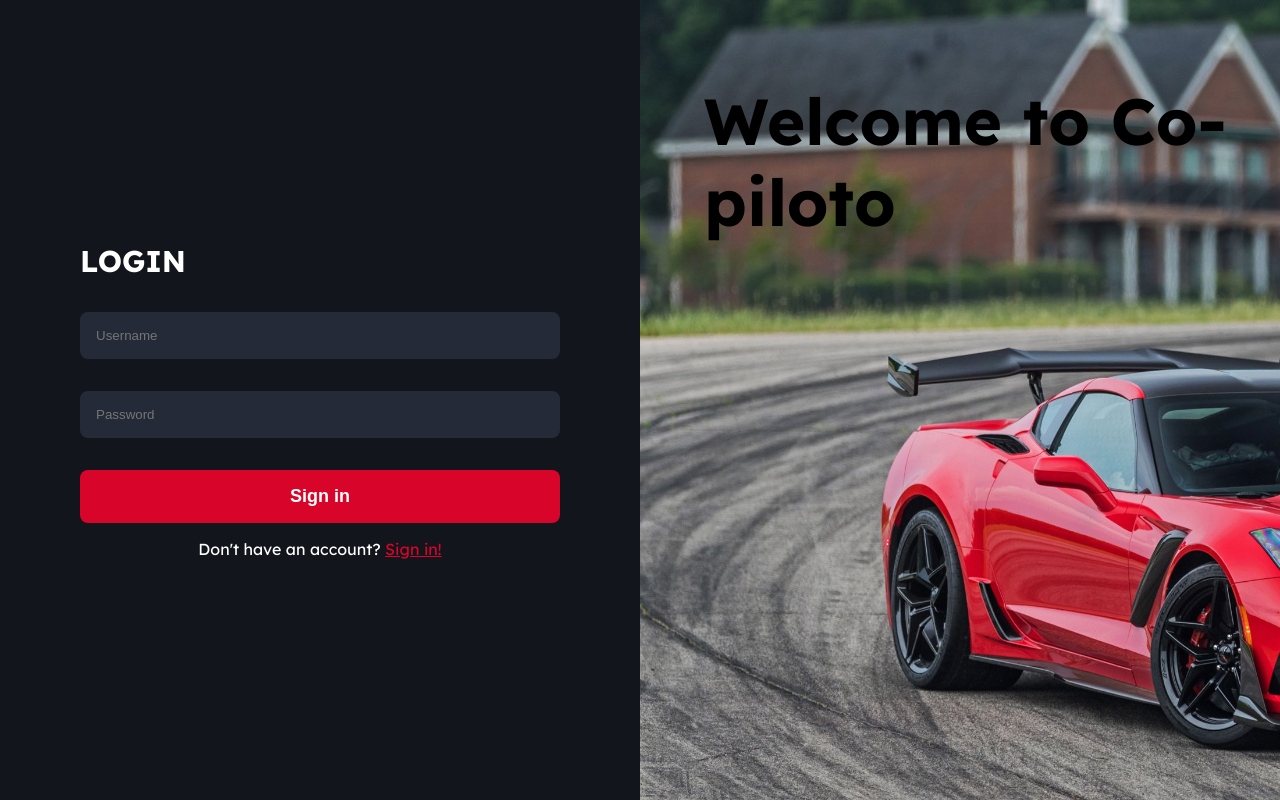
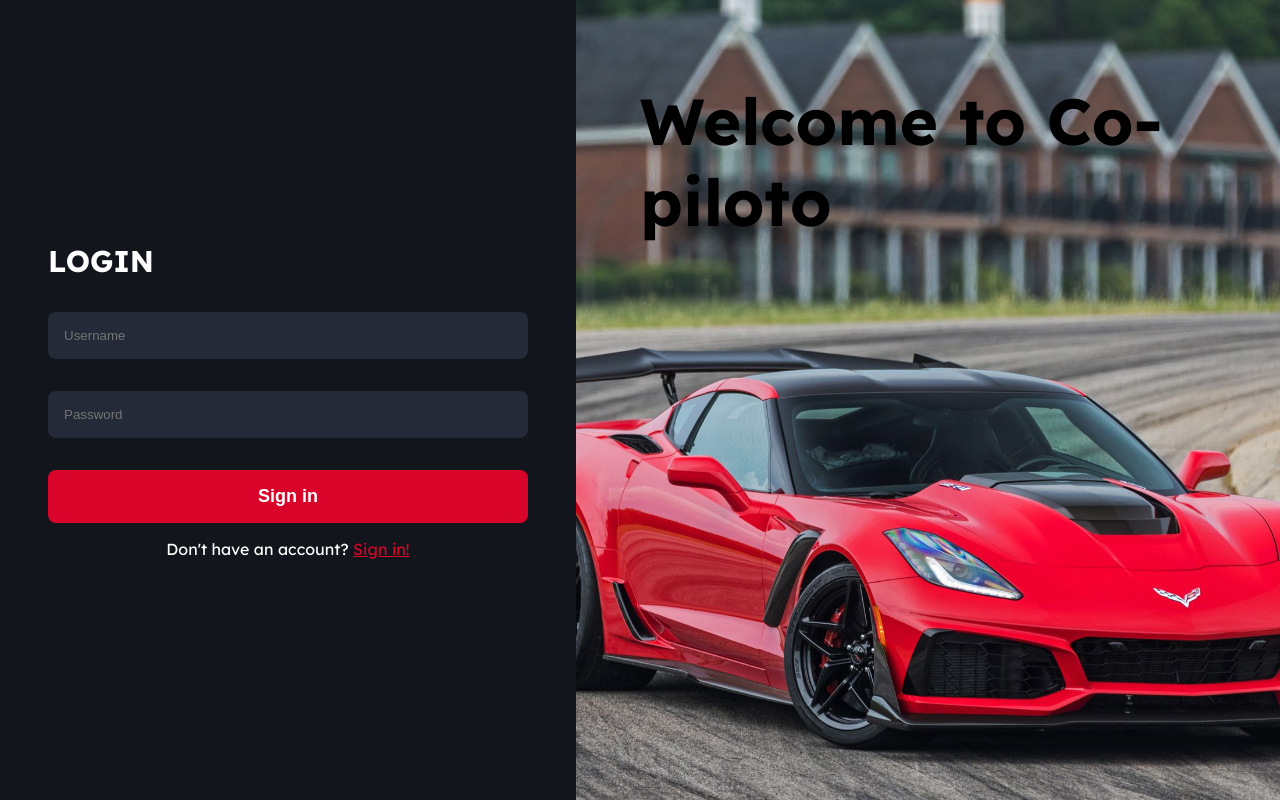
Before and after one commit to TheHoodini/Co-Piloto, a React (Vite) app: page / in a window 1280 px wide. Built offline with nearby package versions, Linux system fonts and the light colour scheme.

Commit message:
changing login visual

```diff
--- a/src/pages/Login/Login.module.css
+++ b/src/pages/Login/Login.module.css
@@ -30,7 +30,7 @@
   display: flex;
   flex-direction: column;
   align-items: center;
-  padding-inline: 5rem;
+  padding-inline: 3rem;
 }
 .lechugaclick {
   height: 300px;
@@ -47,6 +47,8 @@
   background-color: lightgrey;
   background-image: url(/src/assets/2019-Chevrolet-Corvette-ZR1-Front-Three-Quarter-Wallpaper4.jpg);
   background-size: cover;
+  background-repeat: no-repeat;
+  background-position: center;
 }
 .form {
   display: flex;
@@ -55,22 +57,22 @@
   color: white;
   width: 30rem;
 }
-.inputs{
+.inputs {
   color: grey;
-  background-color: #242A38;
+  background-color: #242a38;
   justify-content: left;
   padding: 1rem;
   margin-block: 1rem;
   border-radius: 0.5rem;
   border: 0;
 }
-.label{
+.label {
   font-weight: bold;
   padding-bottom: 1rem;
 }
-.submit{
+.submit {
   color: rgb(255, 255, 255);
-  background-color: #D90429;
+  background-color: #d90429;
   justify-content: left;
   padding: 1rem;
   margin-block: 1rem;
@@ -81,9 +83,9 @@
   cursor: pointer;
 }
 
-.formbottom{
+.formbottom {
   color: white;
 }
-.sign{
-  color: #D90429;
+.sign {
+  color: #d90429;
 }
```
